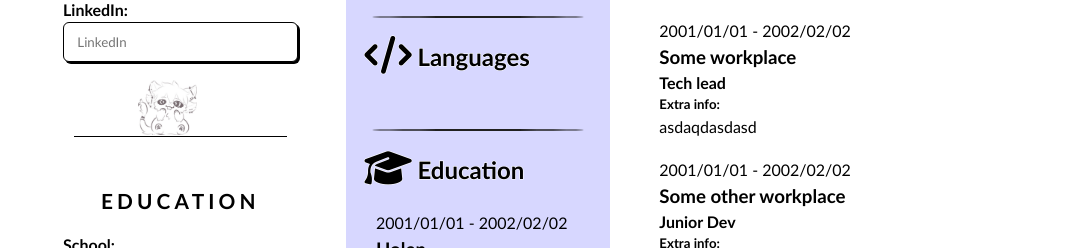
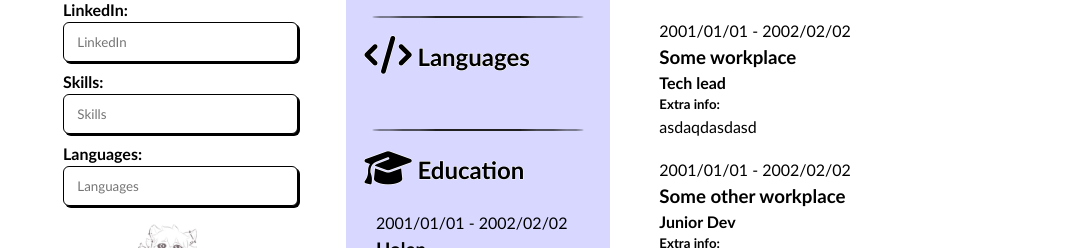
Before and after one commit to ATlexEide/cv-app, a React (Vite) app: page / in a window 1280 px wide. Shown: the part 552-800 px from the top of the page, without its empty margins (193-1280 px from the left). Built offline with nearby package versions, Linux system fonts and the light colour scheme; some icons are missing.

Commit message:
Update details logic

```diff
--- a/src/Components/Forms/DetailsForm.jsx
+++ b/src/Components/Forms/DetailsForm.jsx
@@ -2,6 +2,9 @@ import Input from "../Inputs/Input";
 import "../../styles/Form.css";
 
 function DetailsForm({ person, setPerson }) {
+  // Input fields to add
+  // If needed, add custom placeholder text after comma
+  // ex: "Some input,Some custom placeholder"
   const details = [
     "Firstname",
     "Lastname",
@@ -9,6 +12,8 @@ function DetailsForm({ person, setPerson }) {
     "Phone",
     "Github",
     "LinkedIn",
+    "Skills,Comma separated list",
+    "Languages,Comma separated list",
   ];
   return (
     <>
@@ -19,11 +24,11 @@ function DetailsForm({ person, setPerson }) {
           <Input
             key={input}
             className="personalInput"
-            label={input}
+            label={input.includes(",") ? input.split(",")[0] : input}
             type={input}
-            name={input.toLowerCase()}
+            name={input.includes(",") ? input.split(",")[0] : input}
             value={person[input.toLowerCase()]}
-            placeholder={true}
+            placeholder={input.includes(",") ? input.split(",")[1] : input}
             onChange={(e) => {
               setPerson({ ...person, [input.toLowerCase()]: e.target.value });
             }}
```
